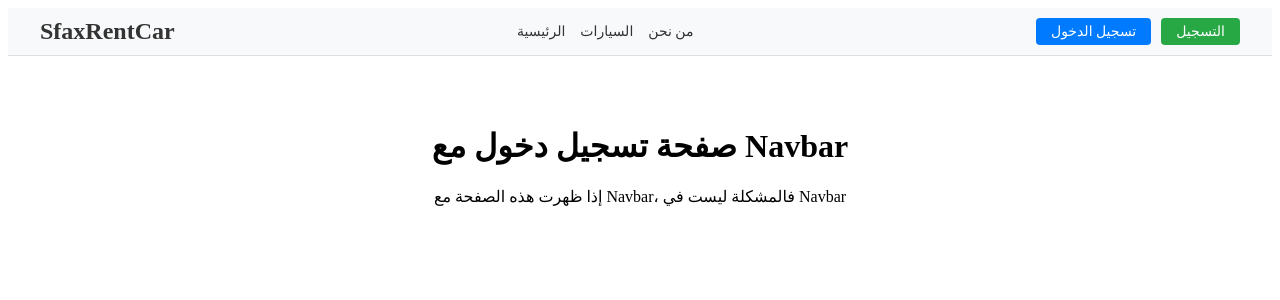
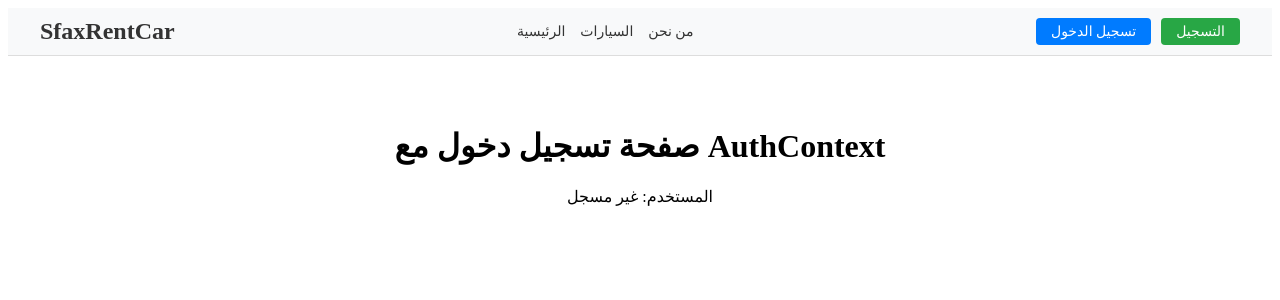
Before and after one commit to getcararoundtn-coder/sfaxrentcar, a React (Create React App) app in the folder frontend/: page /login in a window 1280 px wide. Shown: the top 300 px of the page. Built offline with nearby package versions, Linux system fonts and the light colour scheme; no server answers.

Commit message:
Test: Add AuthContext to Login

```diff
--- a/frontend/src/pages/Login.js
+++ b/frontend/src/pages/Login.js
@@ -1,13 +1,16 @@
-import React from 'react';
+import React, { useContext } from 'react';
 import Navbar from '../components/layout/Navbar';
+import { AuthContext } from '../context/AuthContext';
 
 const Login = () => {
+  const { user } = useContext(AuthContext);
+
   return (
     <>
       <Navbar />
       <div style={{ padding: '50px', textAlign: 'center' }}>
-        <h1>صفحة تسجيل دخول مع Navbar</h1>
-        <p>إذا ظهرت هذه الصفحة مع Navbar، فالمشكلة ليست في Navbar</p>
+        <h1>صفحة تسجيل دخول مع AuthContext</h1>
+        <p>المستخدم: {user ? user.name : 'غير مسجل'}</p>
       </div>
     </>
   );
```
